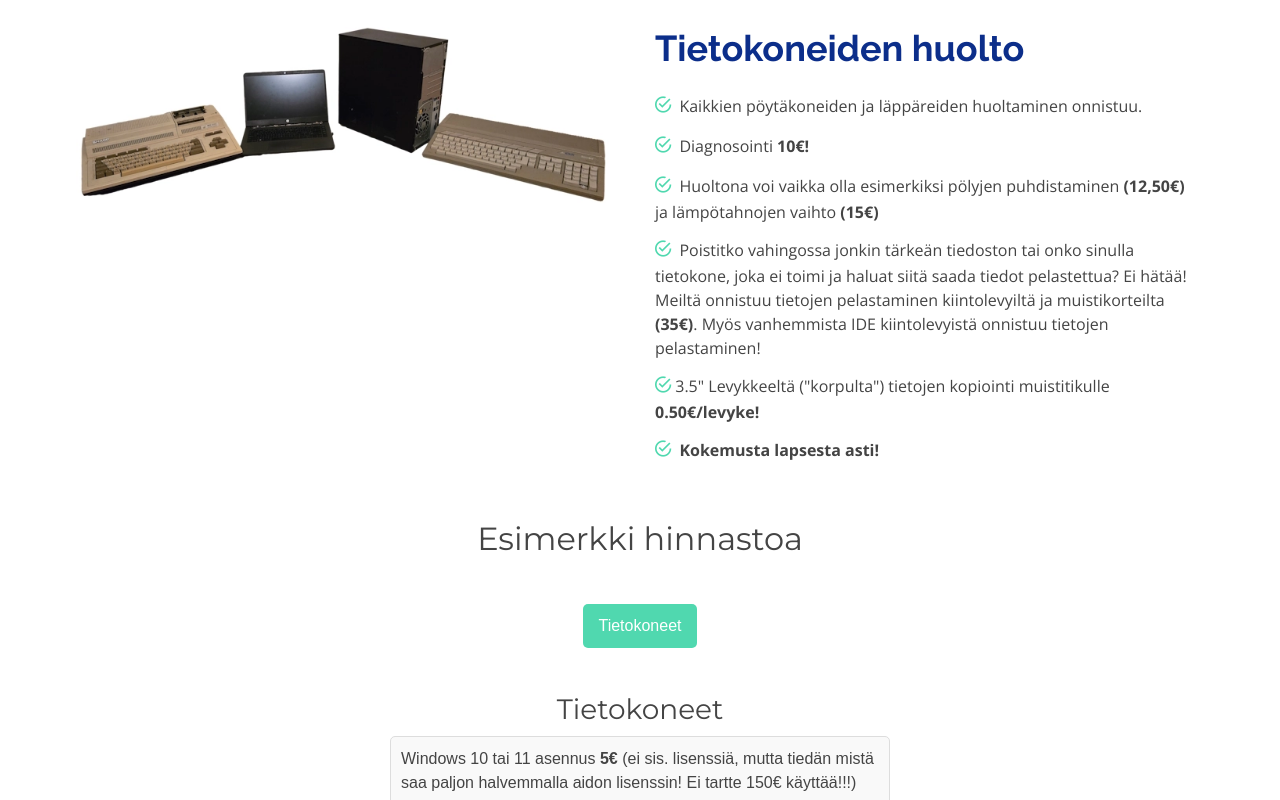
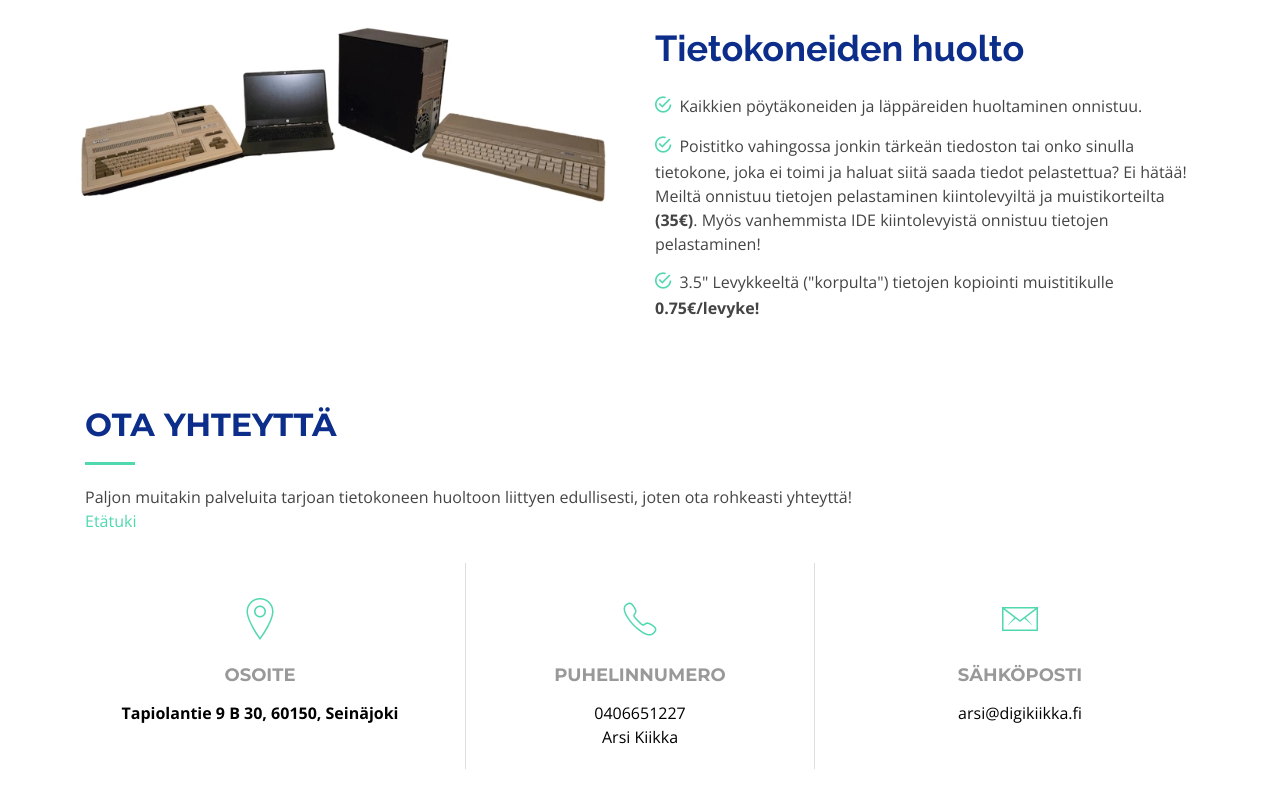
Before and after one commit to DigiKiikka/digikiikka.github.io, a plain HTML site: page tietokone-huolto.html in a window 1280 px wide. Shown: the part 640-1440 px from the top of the page. Drawn offline with nearby package versions, Linux system fonts and the light colour scheme; files whose address does not match are found by name.

Commit message:
lisäyksiä/piilotettua

```diff
--- a/tietokone-huolto.html
+++ b/tietokone-huolto.html
@@ -186,11 +186,8 @@
             <h2>Tietokoneiden huolto</h2>
             <ul>
               <li><i class="ion-android-checkmark-circle"></i> Kaikkien pöytäkoneiden ja läppäreiden huoltaminen onnistuu.</li>
-              <li><i class="ion-android-checkmark-circle"></i> Diagnosointi <b>10€!</b></li>
-              <li><i class="ion-android-checkmark-circle"></i> Huoltona voi vaikka olla esimerkiksi pölyjen puhdistaminen <b>(12,50€)</b> ja lämpötahnojen vaihto <b>(15€)</b></li>
               <li><i class="ion-android-checkmark-circle"></i> Poistitko vahingossa jonkin tärkeän tiedoston tai onko sinulla tietokone, joka ei toimi ja haluat siitä saada tiedot pelastettua? Ei hätää! Meiltä onnistuu tietojen pelastaminen kiintolevyiltä ja muistikorteilta <b>(35€)</b>. Myös vanhemmista IDE kiintolevyistä onnistuu tietojen pelastaminen!</li>
-              <li><i class="ion-android-checkmark-circle"></i>3.5" Levykkeeltä ("korpulta") tietojen kopiointi muistitikulle <b>0.50€/levyke!</b></li>
-              <li><i class="ion-android-checkmark-circle"></i> <b>Kokemusta lapsesta asti!</b></li>
+              <li><i class="ion-android-checkmark-circle"></i> 3.5" Levykkeeltä ("korpulta") tietojen kopiointi muistitikulle <b>0.75€/levyke!</b></li>
             </ul>
 
           </div>
@@ -199,15 +196,15 @@
       </div>
     </section><!-- #about -->
 
-    <section class="center-container">
+     <!--<section class="center-container">
       <h2>Esimerkki hinnastoa</h2>
 
-      <!-- Categories -->
+      <!-- Categories
       <div>
         <button onclick="toggleCategory('tietokoneet')">Tietokoneet</button>
       </div>
 
-    <div id="tietokoneet" class="category show">
+   <div id="tietokoneet" class="category show">
       <h3>Tietokoneet</h3>
       <div id="tietokoneet-info" class="info show">
         <p>Windows 10 tai 11 asennus <b>5€</b> (ei sis. lisenssiä, mutta tiedän mistä saa paljon halvemmalla aidon lisenssin! Ei tartte 150€ käyttää!!!)</p>
@@ -240,7 +237,7 @@
             infoElement.classList.toggle('hidden');
           }
         }
-      </script>
+      </script>-->
 
 
 
@@ -252,6 +249,7 @@
         <div class="section-header">
           <h2>Ota yhteyttä</h2>
           <p>Paljon muitakin palveluita tarjoan tietokoneen huoltoon liittyen edullisesti, joten ota rohkeasti yhteyttä!</p>
+		  <p><a href="https://anydesk.com/en/downloads/thank-you?dv=win_exe">Etätuki</a></p>
         </div>
 
         <div class="row contact-info">
```
Also changed, not shown: pelikonsoli-huolto.html (+6 -6 lines).
